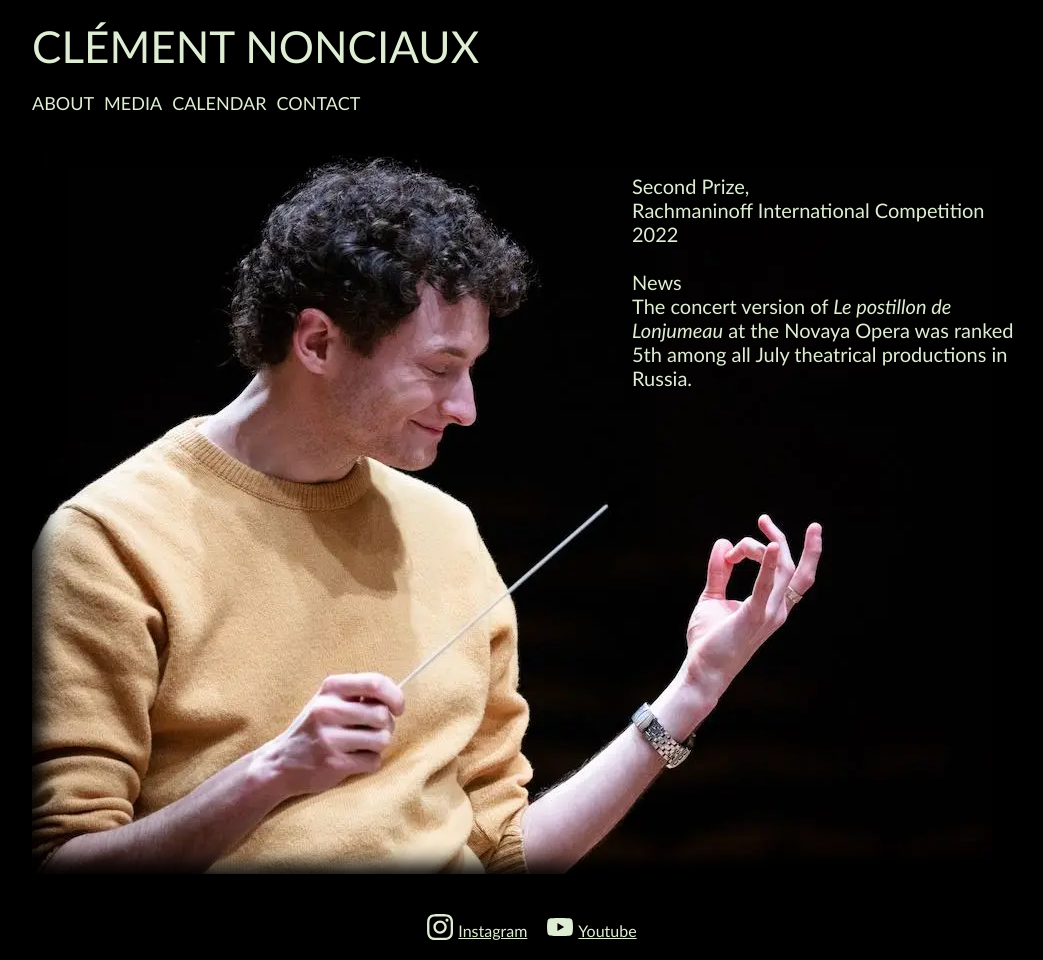
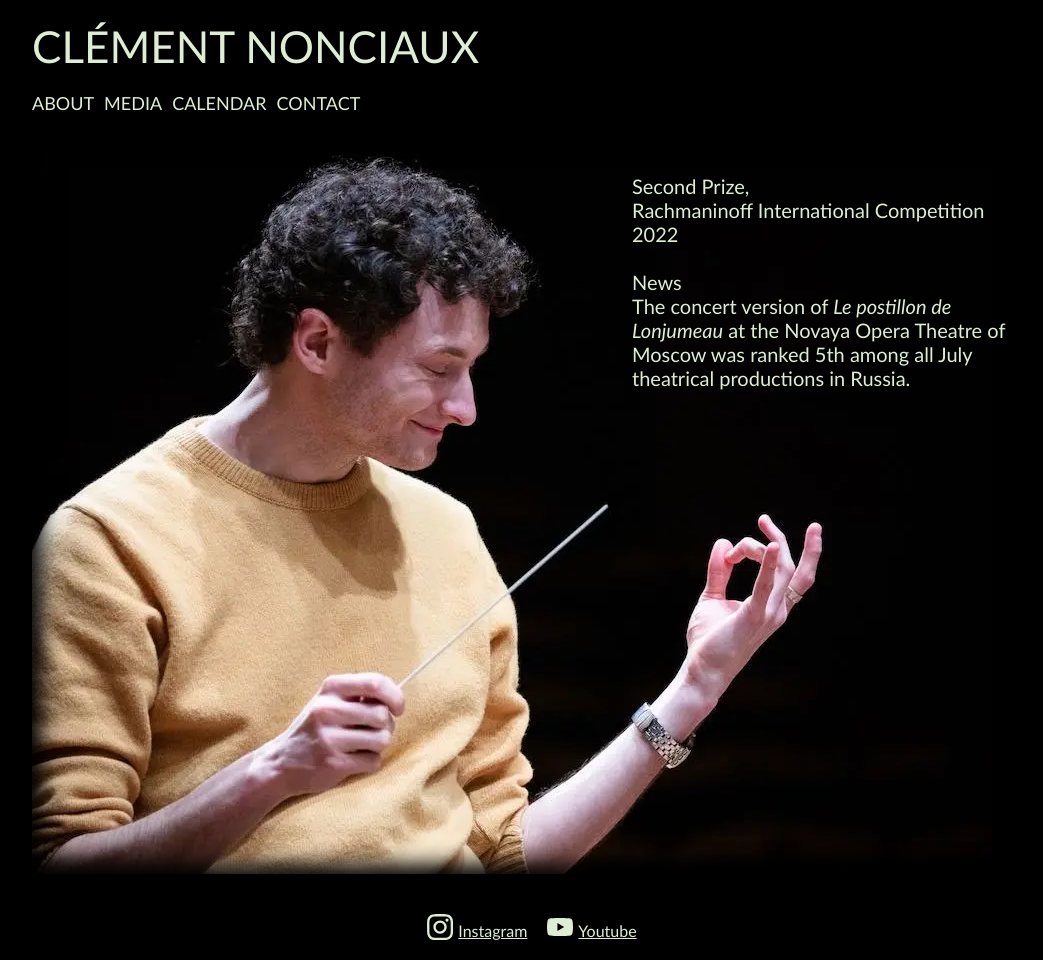
Before and after one commit to martincadoux/clementnonciaux.com, a Jekyll site: the page built from index.html, in a window 1280 px wide. Shown: the whole page, without its empty margins (108-1151 px from the left). Built offline with Jekyll 4.4.1, drawn with Linux system fonts in a browser that asks for light colours.

Commit message:
Update intro.yml

```diff
--- a/_data/intro.yml
+++ b/_data/intro.yml
@@ -3,4 +3,4 @@
   Rachmaninoff International Competition 2022
   <br/>
   News
-  The concert version of *Le postillon de Lonjumeau* at the Novaya Opera was ranked 5th among all July theatrical productions in Russia.
+  The concert version of *Le postillon de Lonjumeau* at the Novaya Opera Theatre of Moscow was ranked 5th among all July theatrical productions in Russia.
```
